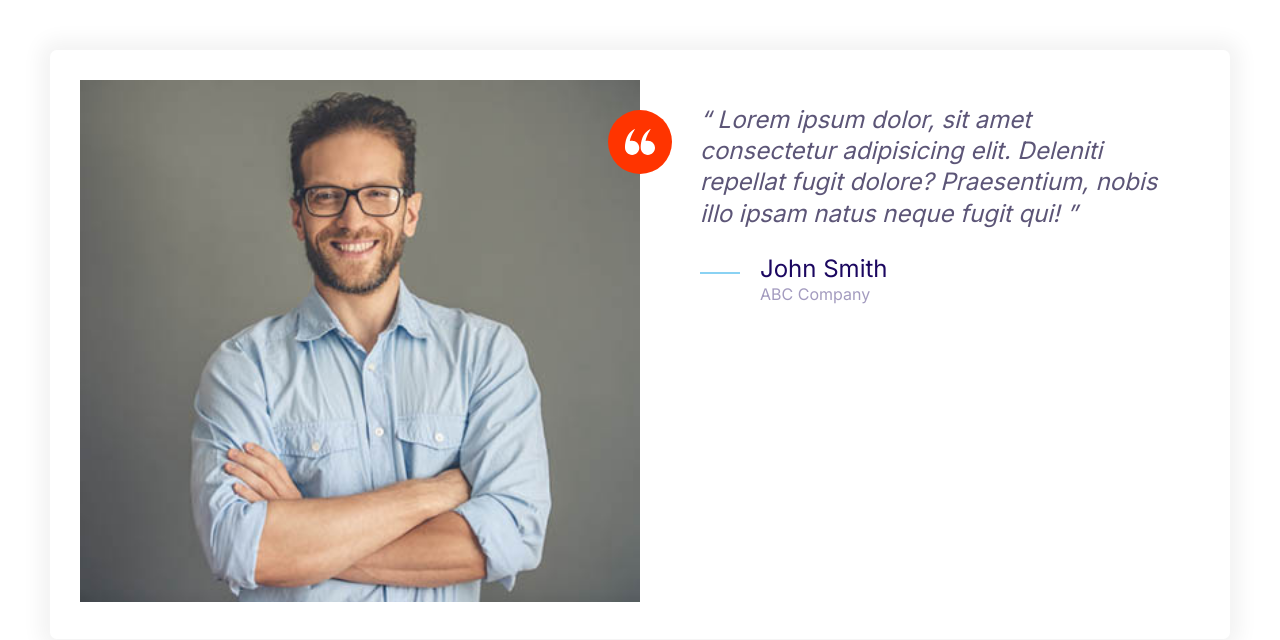
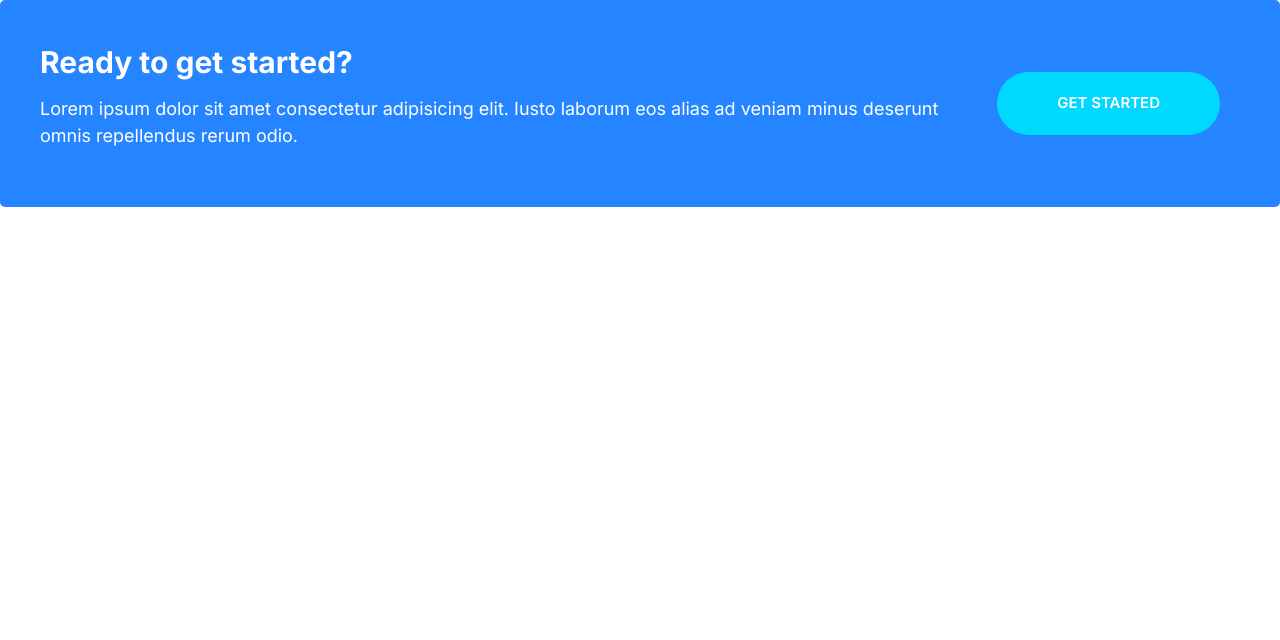
Before and after one commit to guy586/Moshify, a plain HTML site: page index.html in a window 1280 px wide. Drawn offline with Linux system fonts and the light colour scheme.

Commit message:
Build the callout component.

```diff
--- a/css/styles.css
+++ b/css/styles.css
@@ -241,6 +241,11 @@ a {
 .btn--outline:hover {
   background: var(--color-headings);
   color: #fff;
+}
+
+.btn--stretched {
+  padding-left: 6rem;
+  padding-right: 6rem;
 }
 
 .btn--block {
@@ -498,3 +503,44 @@ a {
     margin-left: 6rem;
   }
 }
+
+/* Callouts */
+.callout {
+  padding: 4rem;
+  border-radius: 5px;
+}
+
+.callout--primary {
+  background: var(--color-primary);
+  color: #fff;
+}
+
+.callout__heading {
+  color: #fff;
+  margin-top: 0;
+  font-size: 3rem;
+}
+
+.callout .btn {
+  align-self: center;
+  justify-self: center;
+}
+
+.callout__content {
+  text-align: center;
+}
+
+@media screen and (min-width: 768px) {
+  .callout .grid--1x2 {
+    grid-template-columns: 1fr auto;
+  }
+
+  .callout__content {
+    text-align: left;
+  }
+
+  .callout .btn {
+    justify-self: start;
+    margin: 0 2rem;
+  }
+}
--- a/index.html
+++ b/index.html
@@ -14,37 +14,18 @@
     <link rel="stylesheet" href="css/normalize.css" />
     <link rel="stylesheet" href="css/styles.css" />
   </head>
-  <body style="padding: 5rem">
-    <div class="card testimonial">
+  <body>
+    <div class="callout callout--primary">
       <div class="grid grid--1x2">
-        <div class="testimonial__image">
-          <img src="images/testimonial.jpg" alt="A happy, smiling customer" />
-          <span class="icon-container icon-container--accent">
-            <svg class="icon icon--white icon--small">
-              <use xlink:href="images/sprite.svg#quotes"></use>
-            </svg>
-          </span>
+        <div class="callout__content">
+          <h2 class="callout__heading">Ready to get started?</h2>
+          <p>
+            Lorem ipsum dolor sit amet consectetur adipisicing elit. Iusto
+            laborum eos alias ad veniam minus deserunt omnis repellendus rerum
+            odio.
+          </p>
         </div>
-        <blockquote class="quote">
-          <p class="quote__text">
-            Lorem ipsum dolor, sit amet consectetur adipisicing elit. Deleniti
-            repellat fugit dolore? Praesentium, nobis illo ipsam natus neque
-            fugit qui!
-          </p>
-          <footer>
-            <div class="media">
-              <div class="media__image">
-                <svg class="icon icon--primary quote__line">
-                  <use xlink:href="images/sprite.svg#line"></use>
-                </svg>
-              </div>
-              <div class="media__body">
-                <h3 class="media__title quote__author">John Smith</h3>
-                <p class="quote__organization">ABC Company</p>
-              </div>
-            </div>
-          </footer>
-        </blockquote>
+        <a href="#" class="btn btn--secondary btn--stretched">Get Started</a>
       </div>
     </div>
   </body>
```
Also changed, not shown: components/callouts.html (added, +12 -0 lines).
